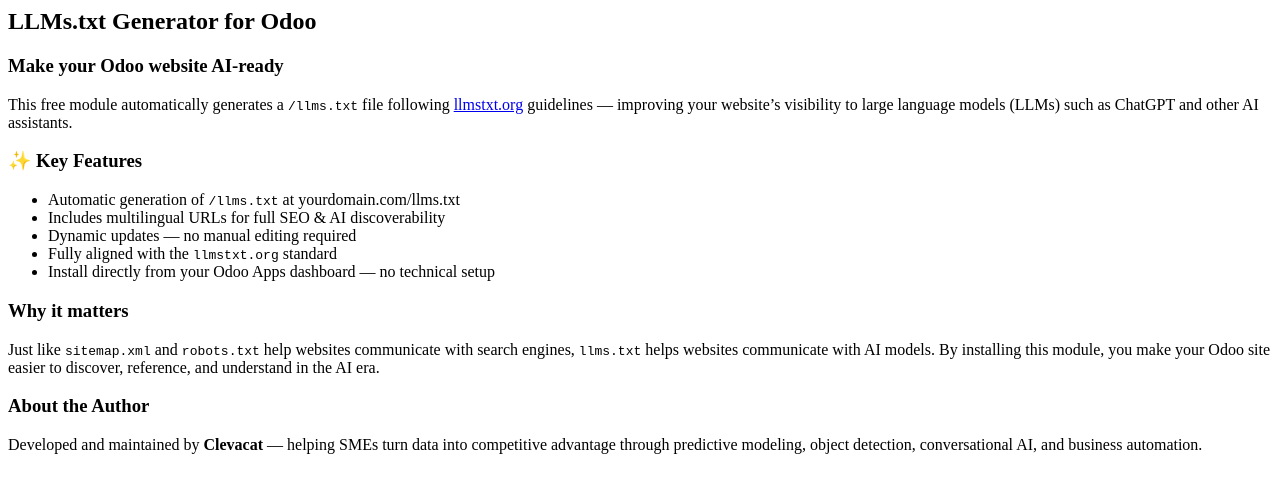
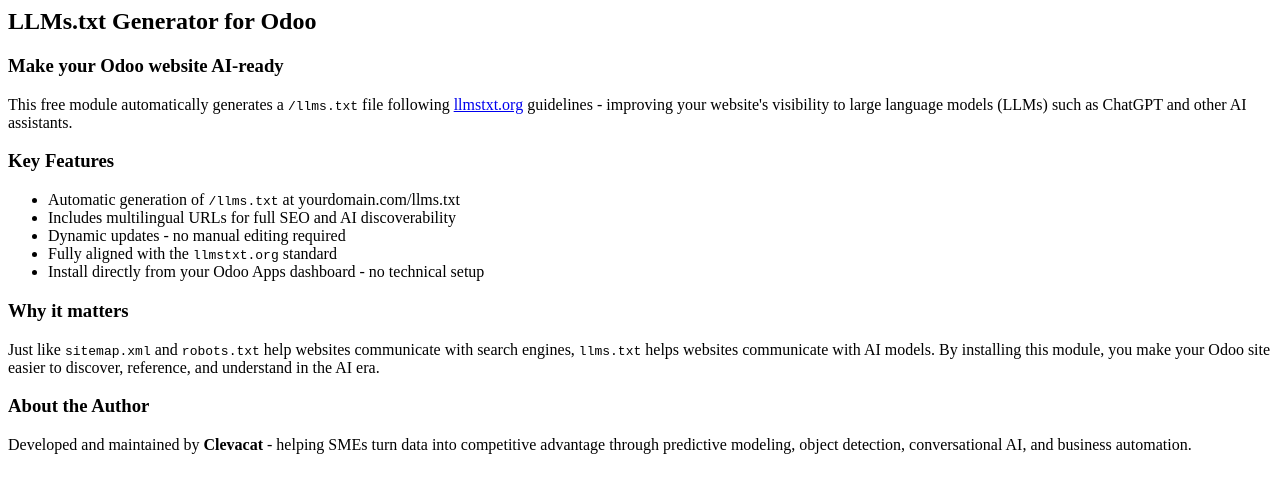
Before and after one commit to jamesbcn/llms-txt-generator, a plain HTML site: page llms_txt_generator/static/description/index.html in a window 1280 px wide. Drawn offline with Linux system fonts and the light colour scheme.

Commit message:
remove m dashes

```diff
--- a/llms_txt_generator/static/description/index.html
+++ b/llms_txt_generator/static/description/index.html
@@ -4,20 +4,20 @@
     <h3 class="oe_slogan">Make your Odoo website AI-ready</h3>
     <p>
       This free module automatically generates a <code>/llms.txt</code> file following
-      <a href="https://llmstxt.org" target="_blank">llmstxt.org</a> guidelines — improving your website’s visibility to large language models (LLMs) such as ChatGPT and other AI assistants.
+      <a href="https://llmstxt.org" target="_blank">llmstxt.org</a> guidelines - improving your website's visibility to large language models (LLMs) such as ChatGPT and other AI assistants.
     </p>
   </div>
 </section>
 
 <section class="oe_container oe_dark">
   <div class="oe_row oe_spaced">
-    <h3 class="oe_slogan">✨ Key Features</h3>
+    <h3 class="oe_slogan">Key Features</h3>
     <ul>
       <li>Automatic generation of <code>/llms.txt</code> at yourdomain.com/llms.txt</li>
-      <li>Includes multilingual URLs for full SEO & AI discoverability</li>
-      <li>Dynamic updates — no manual editing required</li>
+      <li>Includes multilingual URLs for full SEO and AI discoverability</li>
+      <li>Dynamic updates - no manual editing required</li>
       <li>Fully aligned with the <code>llmstxt.org</code> standard</li>
-      <li>Install directly from your Odoo Apps dashboard — no technical setup</li>
+      <li>Install directly from your Odoo Apps dashboard - no technical setup</li>
     </ul>
   </div>
 </section>
@@ -34,12 +34,12 @@
   </div>
 </section>
 
+
+
 <section class="s_author">
   <h3>About the Author</h3>
   <p>
-    Developed and maintained by
-    <b>Clevacat</b> &mdash;
-    helping SMEs turn data into competitive advantage through predictive modeling,
+    Developed and maintained by <b>Clevacat</b> - helping SMEs turn data into competitive advantage through predictive modeling,
     object detection, conversational AI, and business automation.
   </p>
 </section>
```
Also changed, not shown: 1 other file.
